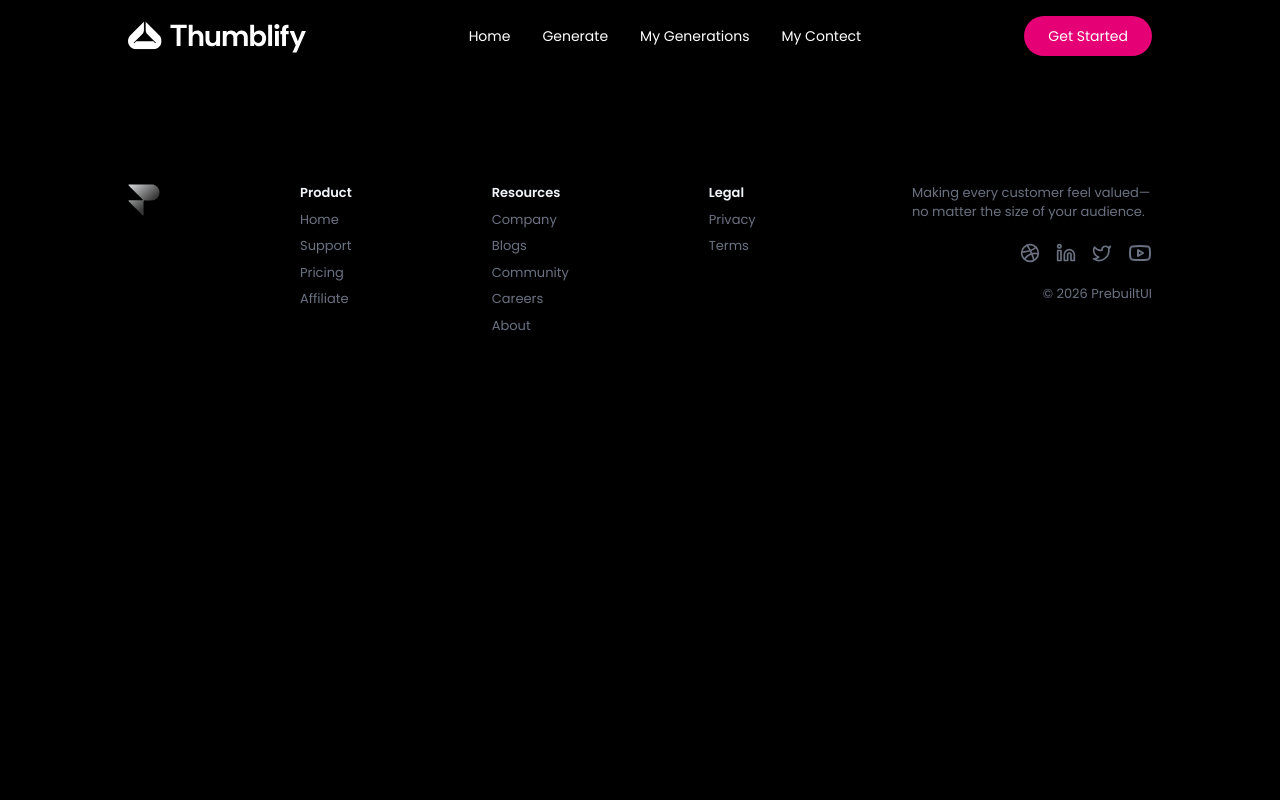
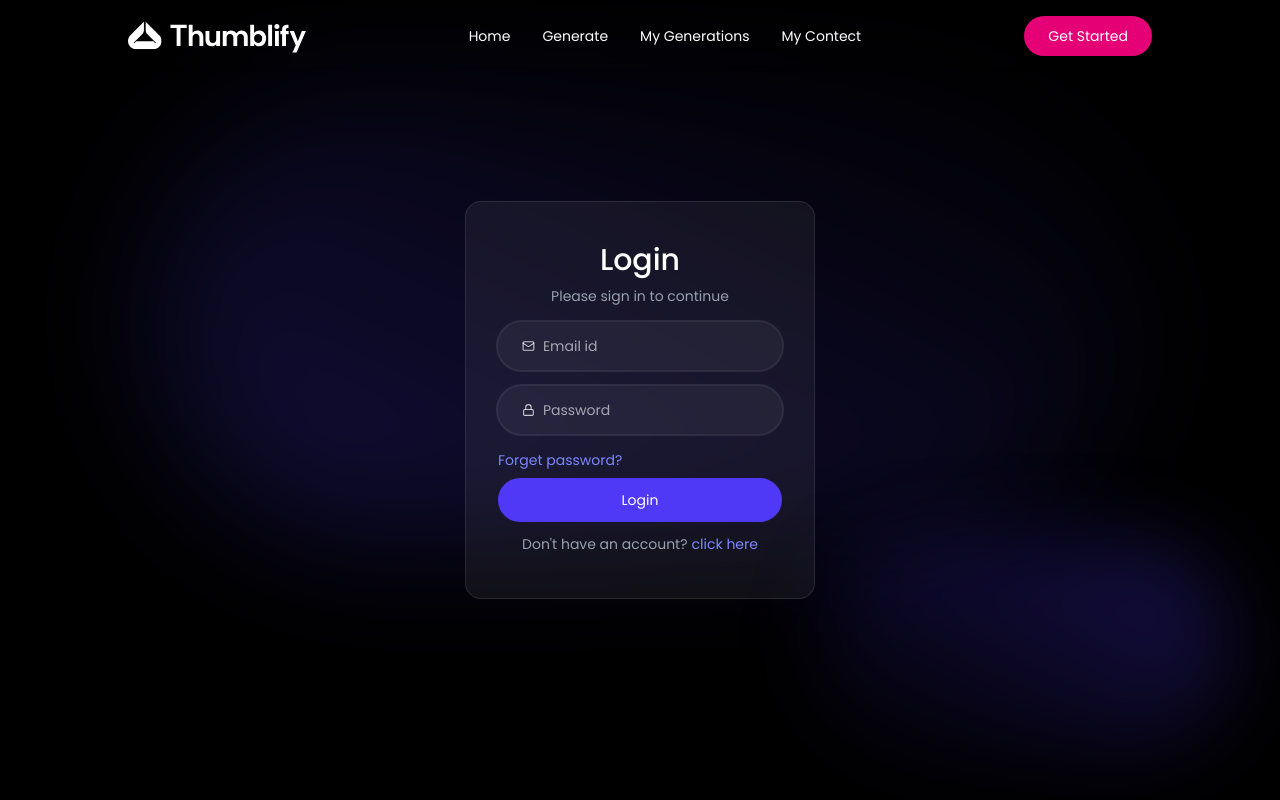
Before and after one commit to afaq-01/Ai-Tumbnail-generator-, a React (Vite) app in the folder client/: page /login in a window 1280 px wide. Shown: the top 800 px of the page. Built offline with nearby package versions, Linux system fonts and the light colour scheme.

Commit message:
added new components

```diff
--- a/client/src/App.tsx
+++ b/client/src/App.tsx
@@ -4,6 +4,10 @@
 import Footer from "./components/Footer";
 import "./globals.css";
 import LenisScroll from "./components/LenisScroll";
+import Generate from "./pages/Generate";
+import MyGeneration from "./pages/MyGeneration";
+import YtPreview from "./pages/YtPreview";
+import Login from "./components/Login";
 
 export default function App() {
     return (
@@ -11,7 +15,14 @@
             <LenisScroll />
             <Navbar />
             <Routes>
+
                 <Route path="/" element={<HomePage />} />
+                <Route path="/generate" element={<Generate />} />
+                <Route path="/generate/:id" element={<Generate />} />
+                <Route path="/my-generation" element={<MyGeneration />} />
+                <Route path="/preview" element={<YtPreview />} />
+                <Route path="/login" element={<Login />} />
+
             </Routes>
             <Footer />
         </>
--- a/client/src/components/Footer.tsx
+++ b/client/src/components/Footer.tsx
@@ -13,9 +13,9 @@
                 viewport={{ once: true }}
                 transition={{ type: "spring", stiffness: 280, damping: 70, mass: 1 }}
             >
-                <a href="https://prebuiltui.com?utm_source=pixels">
+                <Link to='/'>
                     <img className="size-8 aspect-square" src="/assets/footer-logo.svg" alt="footer logo" width={32} height={32} />
-                </a>
+                </Link>
                 {footerData.map((section, index) => (
                     <div key={index}>
                         <p className="text-slate-100 font-semibold">{section.title}</p>
@@ -52,7 +52,8 @@
                         <YoutubeIcon className="size-6 hover:text-pink-500" />
                     </a>
                 </div>
-                <p className="mt-3 text-center">&copy; {new Date().getFullYear()} <a href="https://prebuiltui.com?utm_source=pixels">PrebuiltUI</a></p>
+                <p className="mt-3 text-center"> Build By : Afaq Ahamd</p>
+                <p>&copy; {new Date().getFullYear()} All rights reserved</p>
             </motion.div>
         </footer>
     );
--- /dev/null
+++ b/client/src/components/Login.tsx
@@ -0,0 +1,77 @@
+import React from "react"
+import SoftBackdrop from "./Softbackdrop"
+import { useState } from "react"
+const Login = () => {
+
+    const [state, setState] = useState("login")
+
+    const [formData, setFormData] = useState({
+        name: '',
+        email: '',
+        password: ''
+    })
+
+    const handleChange = (e:React.ChangeEvent<HTMLInputElement>) => {
+    const { name, value } = e.target
+    setFormData(prev => ({ ...prev, [name]: value }))
+}
+
+const handleSubmit = (e:React.FormEvent<HTMLFormElement>) => {
+    e.preventDefault()
+
+}
+
+return (
+    <>
+        <SoftBackdrop />
+        <div className="min-h-screen flex items-center justify-center">
+            <form
+                onSubmit={handleSubmit}
+                className="w-full sm:w-87.5 text-center bg-white/6 border border-white/10 rounded-2xl px-8">
+                <h1 className="text-white text-3xl mt-10 font-medium">
+                    {state === "login" ? "Login" : "Sign up"}
+                </h1>
+
+                <p className="text-gray-400 text-sm mt-2">Please sign in to continue</p>
+
+                {state !== "login" && (
+                    <div className="flex items-center mt-6 w-full bg-white/5 ring-2 ring-white/10 focus-within:ring-indigo-500/60 h-12 rounded-full overflow-hidden pl-6 gap-2 transition-all ">
+                        <svg xmlns="http://www.w3.org/2000/svg" width="16" height="16" viewBox="0 0 24 24" fill="none" stroke="currentColor" className="text-white/60" strokeWidth="2" strokeLinecap="round" strokeLinejoin="round"> <circle cx="12" cy="8" r="5" /> <path d="M20 21a8 8 0 0 0-16 0" /> </svg>
+                        <input type="text" name="name" placeholder="Name" className="w-full bg-transparent text-white placeholder-white/60 border-none outline-none " value={formData.name} onChange={handleChange} required />
+                    </div>
+                )}
+
+                <div className="flex items-center w-full mt-4 bg-white/5 ring-2 ring-white/10 focus-within:ring-indigo-500/60 h-12 rounded-full overflow-hidden pl-6 gap-2 transition-all ">
+                    <svg xmlns="http://www.w3.org/2000/svg" width="14" height="14" viewBox="0 0 24 24" fill="none" stroke="currentColor" className="text-white/75" strokeWidth="2" strokeLinecap="round" strokeLinejoin="round"> <path d="m22 7-8.991 5.727a2 2 0 0 1-2.009 0L2 7" /> <rect x="2" y="4" width="20" height="16" rx="2" /> </svg>
+                    <input type="email" name="email" placeholder="Email id" className="w-full bg-transparent text-white placeholder-white/60 border-none outline-none " value={formData.email} onChange={handleChange} required />
+                </div>
+
+                <div className=" flex items-center mt-4 w-full bg-white/5 ring-2 ring-white/10 focus-within:ring-indigo-500/60 h-12 rounded-full overflow-hidden pl-6 gap-2 transition-all ">
+                    <svg xmlns="http://www.w3.org/2000/svg" width="14" height="14" viewBox="0 0 24 24" fill="none" stroke="currentColor" className="text-white/75" strokeWidth="2" strokeLinecap="round" strokeLinejoin="round"> <rect width="18" height="11" x="3" y="11" rx="2" ry="2" /> <path d="M7 11V7a5 5 0 0 1 10 0v4" /> </svg>
+                    <input type="password" name="password" placeholder="Password" className="w-full bg-transparent text-white placeholder-white/60 border-none outline-none" value={formData.password} onChange={handleChange} required />
+                </div>
+
+                <div className="mt-4 text-left">
+                    <button className="text-sm text-indigo-400 hover:underline">
+                        Forget password?
+                    </button>
+                </div>
+
+                <button type="submit" className="mt-2 w-full h-11 rounded-full text-white bg-indigo-600 hover:bg-indigo-500 transition " >
+                    {state === "login" ? "Login" : "Sign up"}
+                </button>
+
+                <p onClick={() => setState(prev => prev === "login" ? "register" : "login")} className="text-gray-400 text-sm mt-3 mb-11 cursor-pointer" >
+                    {state === "login" ? "Don't have an account?" : "Already have an account?"}
+                    <span className="text-indigo-400 hover:underline ml-1">click here</span>
+                </p>
+            </form>
+
+        </div>
+
+
+    </>
+)
+}
+
+export default Login
--- /dev/null
+++ b/client/src/components/Softbackdrop.tsx
@@ -0,0 +1,16 @@
+
+
+const SoftBackdrop = () => {
+
+    return (
+        <>
+            {/* Soft Backdrop*/}
+            <div className='fixed inset-0 -z-1 pointer-events-none'>
+                <div className='absolute left-1/2 top-20 -translate-x-1/2 w-245 h-115 bg-linear-to-tr from-indigo-800/35 to-transparent rounded-full blur-3xl' />
+                <div className='absolute right-12 bottom-10 w-105 h-55 bg-linear-to-bl from-indigo-700/35 to-transparent rounded-full blur-2xl' />
+            </div>
+        </>
+    )
+}
+
+export default SoftBackdrop;
--- /dev/null
+++ b/client/src/pages/Generate.tsx
@@ -0,0 +1,12 @@
+
+
+const Generate = ()=>{
+
+    return(
+        <>
+
+        </>
+    )
+};
+
+export default Generate;
--- /dev/null
+++ b/client/src/pages/MyGeneration.tsx
@@ -0,0 +1,13 @@
+
+
+
+const MyGeneration = ()=>{
+
+    return(
+        <>
+
+        </>
+    )
+};
+
+export default MyGeneration;
--- /dev/null
+++ b/client/src/pages/YtPreview.tsx
@@ -0,0 +1,14 @@
+
+
+
+
+const YtPreview = ()=>{
+
+    return(
+        <>
+
+        </>
+    )
+};
+
+export default YtPreview;
--- a/client/src/sections/CTASection.tsx
+++ b/client/src/sections/CTASection.tsx
@@ -1,7 +1,9 @@
 'use client'
 import { motion } from "motion/react";
+import { useNavigate } from "react-router-dom";
 
 export default function CTASection() {
+    const Navigate = useNavigate();
     return (
         <motion.div className="max-w-5xl py-16 mt-40 md:pl-20 md:w-full max-md:mx-4 md:mx-auto flex flex-col md:flex-row max-md:gap-6 items-center justify-between text-left bg-linear-to-b from-pink-900 to-pink-950 rounded-2xl p-6 text-white"
             initial={{ y: 150, opacity: 0 }}
@@ -16,7 +18,7 @@
                     viewport={{ once: true }}
                     transition={{ type: "spring", stiffness: 280, damping: 70, mass: 1 }}
                 >
-                    Ready to try-out this app?
+                    Ready to go viral?
                 </motion.h1>
                 <motion.p className="bg-linear-to-r from-white to-pink-400 text-transparent bg-clip-text text-lg"
                     initial={{ y: 80, opacity: 0 }}
@@ -24,16 +26,16 @@
                     viewport={{ once: true }}
                     transition={{ type: "spring", stiffness: 200, damping: 70, mass: 1 }}
                 >
-                    Your next favourite tool is just one click away.
+                    Join thousand of creators using Ai to boost their CTR.
                 </motion.p>
             </div>
-            <motion.button className="px-12 py-3 text-slate-800 bg-white hover:bg-slate-200 rounded-full text-sm mt-4"
+            <motion.button onClick={()=>Navigate('/generate')} className="px-12 py-3 text-slate-800 bg-white hover:bg-slate-200 rounded-full text-sm mt-4"
                 initial={{ y: 80, opacity: 0 }}
                 whileInView={{ y: 0, opacity: 1 }}
                 viewport={{ once: true }}
                 transition={{ type: "spring", stiffness: 280, damping: 70, mass: 1 }}
             >
-                Get Started
+                Generate free tumbnail
             </motion.button>
         </motion.div>
     );
--- a/client/src/sections/ContactSection.tsx
+++ b/client/src/sections/ContactSection.tsx
@@ -6,7 +6,7 @@
 export default function ContactSection() {
     return (
         <div className="px-4 md:px-16 lg:px-24 xl:px-32">
-            <SectionTitle text1="Contact" text2="Reach out to us" text3="Ready to grow your brand? Let’s connect and build something exceptional together." />
+            <SectionTitle text1="Contact" text2="Grow your channel" text3="Have the questions about Ai ? Ready to scale your views? lets talk." />
             <form onSubmit={(e) => e.preventDefault()} className='grid sm:grid-cols-2 gap-3 sm:gap-5 max-w-2xl mx-auto text-slate-300 mt-16 w-full' >
                 <motion.div
                     initial={{ y: 150, opacity: 0 }}
```
